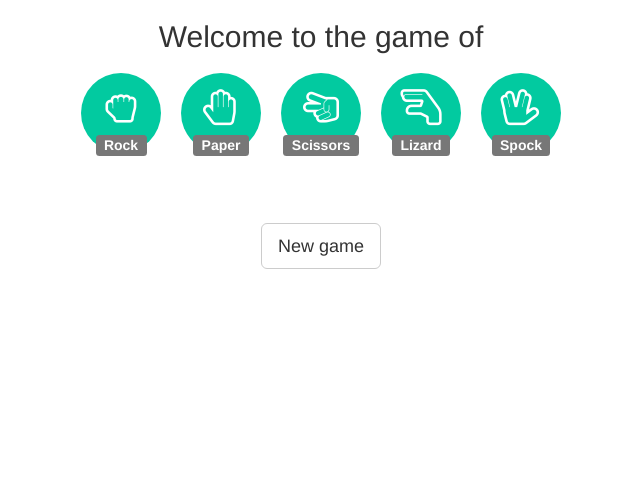
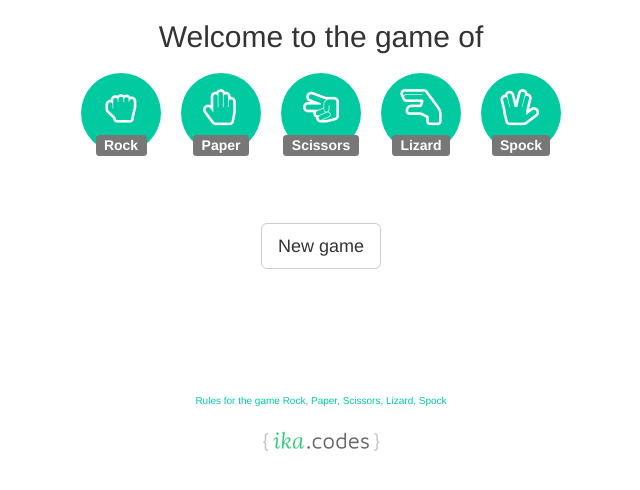
Before and after one commit to ika-codes/rock-paper-scissors, a website: page index.html in a window 1280 px wide. Shown: the whole page, without its empty margins (319-959 px from the left). Drawn offline with nearby package versions, Linux system fonts and the light colour scheme.

Commit message:
Add rules of the game

```diff
--- a/index.html
+++ b/index.html
@@ -121,6 +121,12 @@
 				</div>
 			</div>
 		</section>
+		<section class="container rules">
+			<div class="row text-center">
+				<a href="https://www.youtube.com/watch?v=XQhIsKZokHU" target="_blank">Rules for the game Rock, Paper, Scissors, Lizard, Spock</a><br>
+				<img src="images/logo.png" class="logo" alt="ika-codes">
+			</div>
+		</section>
 		<script type="text/javascript" src="js/scripts.js"></script>
 	</body>
 </html>
--- a/sass/style.scss
+++ b/sass/style.scss
@@ -8,6 +8,7 @@ $primary-color: #02CAA0;
 	display: flex;
 	flex-direction: row;
 	justify-content: center;
+	flex-wrap: wrap;
 	.circ-shape {
 		border-radius: 50%;
 		background-color: $primary-color;
@@ -37,3 +38,15 @@ $primary-color: #02CAA0;
 	color: $primary-color;
 	font-weight: bold;
 }
+
+.rules {
+	margin-top: 120px;
+	a {
+		color: $primary-color;
+		font-size: 10px;
+		text-decoration: none;
+	}
+	img {
+		padding: 20px;
+	}
+}
```
Also changed, not shown: css/style.css, css/style.prefixed.css, images/logo.png (added).
